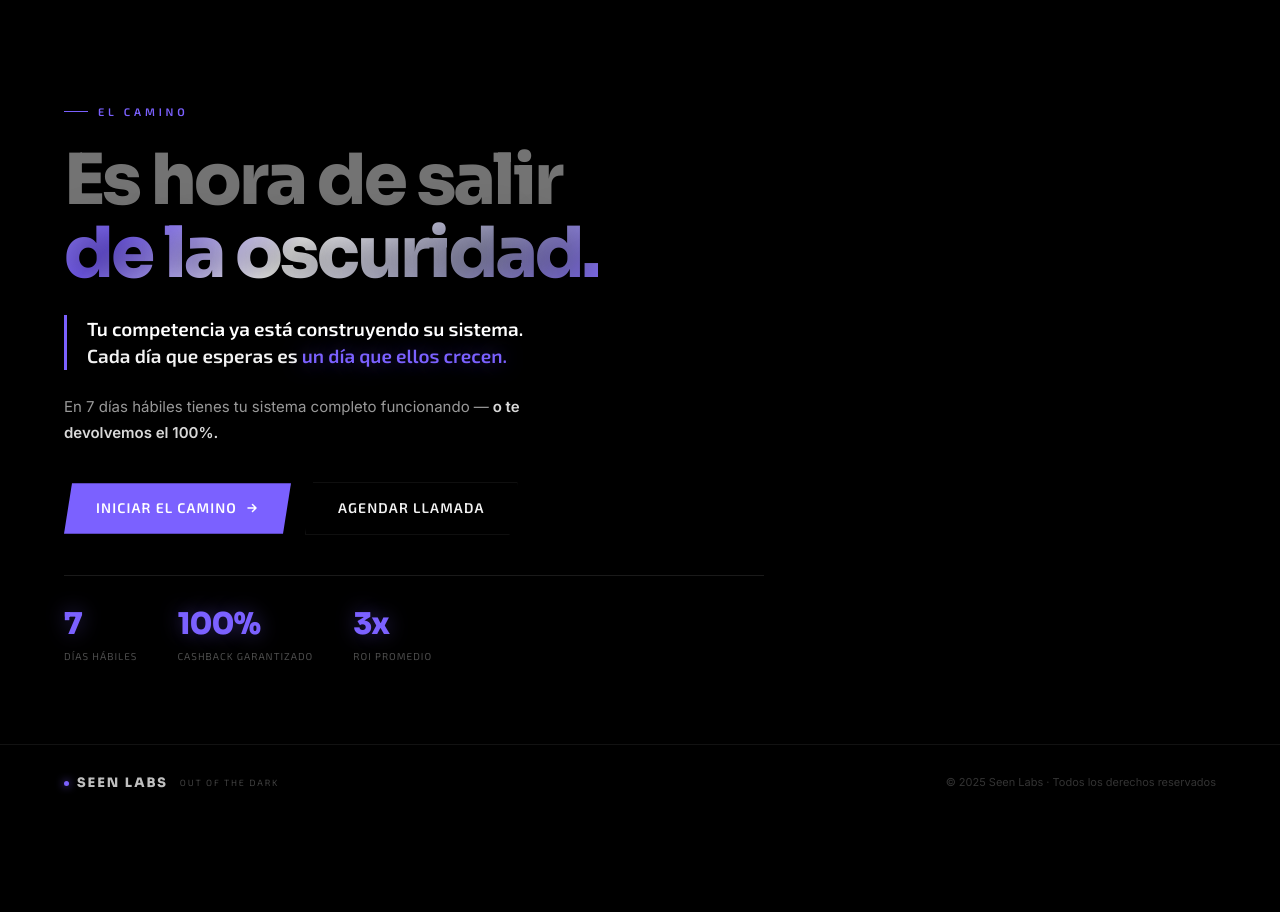
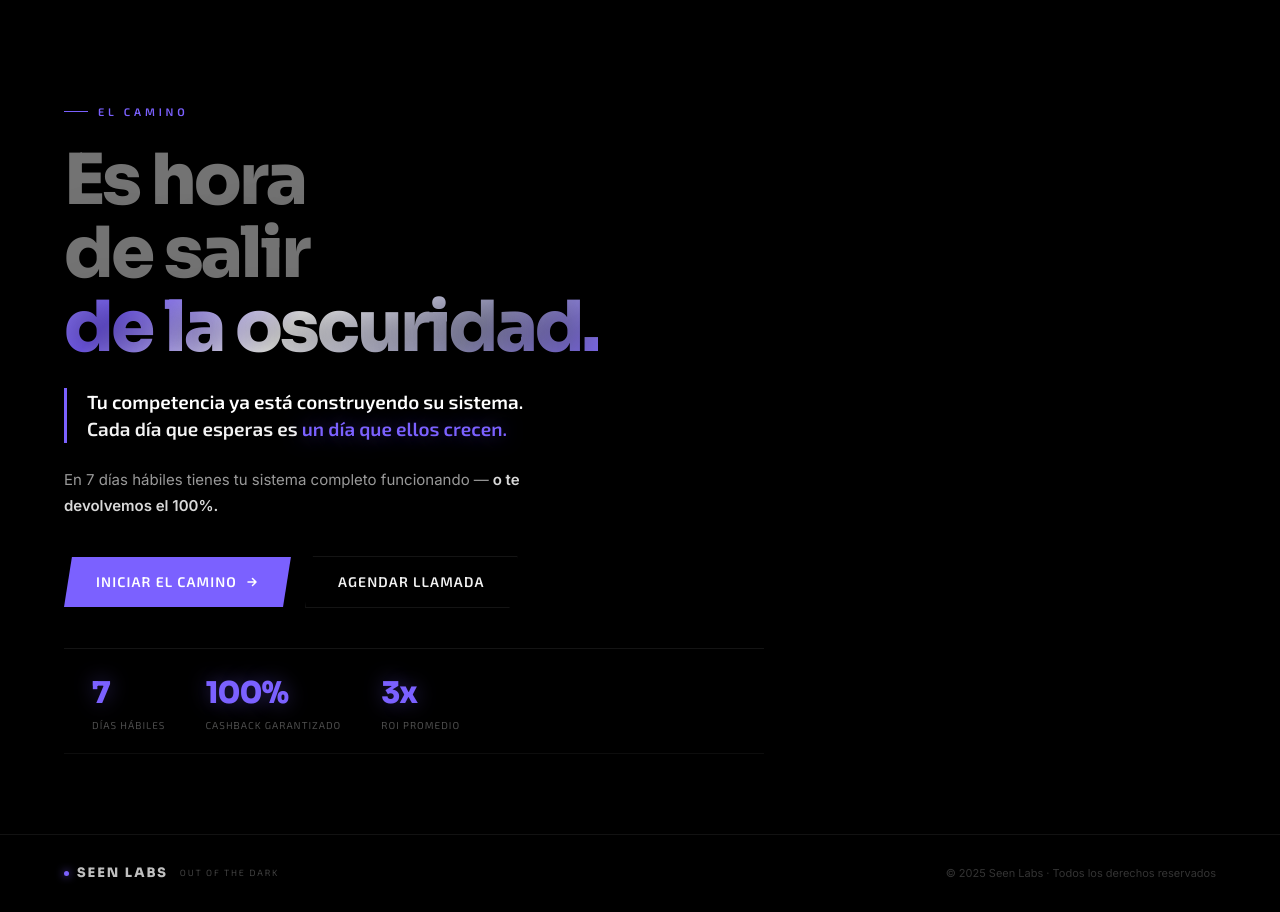
Before and after one commit to arkagloballiquidity-hub/seen-labs, a React (Vite) app in the folder seenlabs-web/: page / in a window 1280 px wide. Shown: the part 2640-3552 px from the top of the page. Before the commit the page ends 3461 px from the top, so only its background shows below. Built offline with nearby package versions, Linux system fonts and the light colour scheme.

Commit message:
3-line headline for logo space + translucent stats strip

```diff
--- a/seenlabs-web/src/components/sections/FinalCTASection.tsx
+++ b/seenlabs-web/src/components/sections/FinalCTASection.tsx
@@ -31,7 +31,7 @@ export function FinalCTASection() {
               }}>El Camino</span>
             </div>
 
-            {/* Headline — hero scale */}
+            {/* Headline — 3 lines to push content down, logo breathes above */}
             <h2 style={{
               fontFamily: 'var(--font-display)',
               fontSize: 'clamp(36px, 5.5vw, 76px)',
@@ -39,7 +39,9 @@ export function FinalCTASection() {
               letterSpacing: '-0.04em', marginBottom: 24,
               textShadow: '0 2px 40px rgba(0,0,0,0.6)',
             }}>
-              <span style={{ color: 'rgba(255,255,255,0.45)' }}>Es hora de salir</span>
+              <span style={{ color: 'rgba(255,255,255,0.45)' }}>Es hora</span>
+              <br />
+              <span style={{ color: 'rgba(255,255,255,0.45)' }}>de salir</span>
               <br />
               <span className="text-chrome">de la oscuridad.</span>
             </h2>
@@ -85,11 +87,15 @@ export function FinalCTASection() {
               </a>
             </div>
 
-            {/* Stats — same as hero */}
+            {/* Stats — translucent strip */}
             <div style={{
               display: 'flex', gap: 40,
-              paddingTop: 24,
-              borderTop: '1px solid rgba(255,255,255,0.1)',
+              background: 'rgba(0,0,0,0.62)',
+              backdropFilter: 'blur(10px)',
+              WebkitBackdropFilter: 'blur(10px)',
+              padding: '20px 28px',
+              borderTop: '1px solid rgba(255,255,255,0.08)',
+              borderBottom: '1px solid rgba(255,255,255,0.05)',
             }}>
               {[
                 { value: '7',    label: 'días hábiles' },
```
